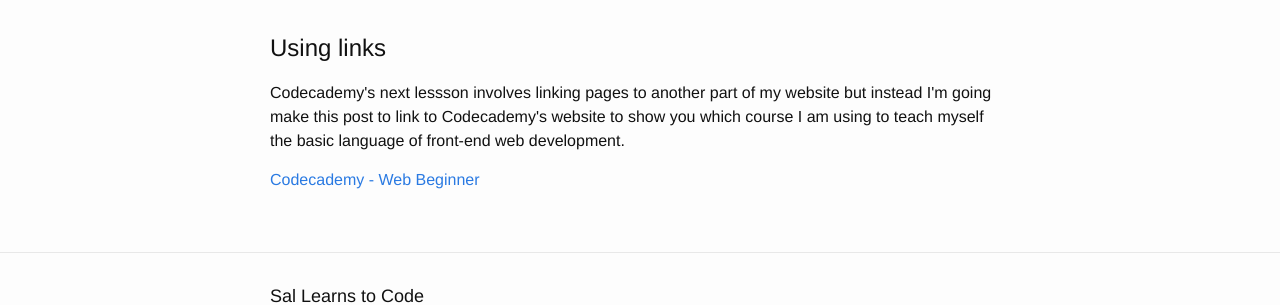
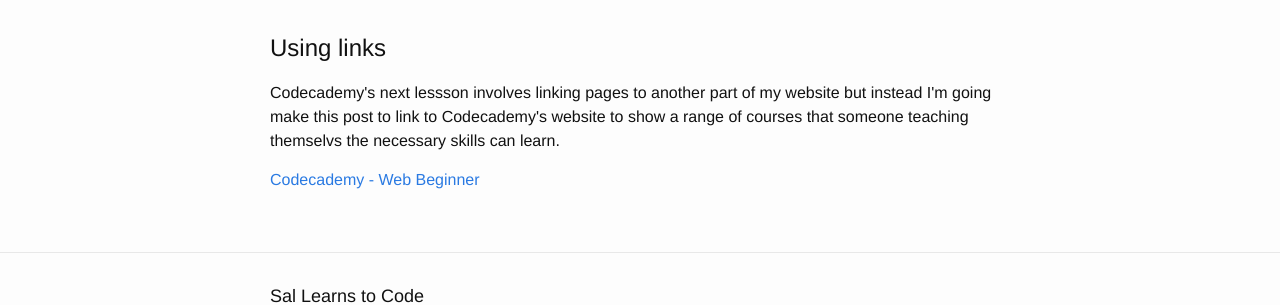
Before and after one commit to saloni1990/saloni1990.github.io, a Jekyll site: the page built from _posts/2017-06-12-Linking-Pages.md, in a window 1280 px wide. Shown: the part 170-475 px from the top of the page. Built offline with Jekyll 4.4.1, drawn with Linux system fonts in a browser that asks for light colours; our own code applies the rules of GitHub Pages for plain Markdown files.

Commit message:
Create 2017-06-12-Linking-Pages.md

```diff
--- a/_posts/2017-06-12-Linking-Pages.md
+++ b/_posts/2017-06-12-Linking-Pages.md
@@ -4,7 +4,7 @@
 	</head>
 	<body>
 	    <h1>Using links</h1>
-	    <p>Codecademy's next lessson involves linking pages to another part of my website but instead I'm going make this post to link to Codecademy's website to show you which course I am using to teach myself the basic language of front-end web development.</p>
-	    <a href="https://www.codecademy.com/courses/web-beginner-en-HZA3b/2/2?curriculum_id=50579fb998b470000202dc8b">Codecademy - Web Beginner</a>
+	    <p>Codecademy's next lessson involves linking pages to another part of my website but instead I'm going make this post to link to Codecademy's website to show a range of courses that someone teaching themselvs the necessary skills can learn.</p>
+	    <a href="https://www.codecademy.com/learn/">Codecademy - Web Beginner</a>
 	</body>
 </html>
```
